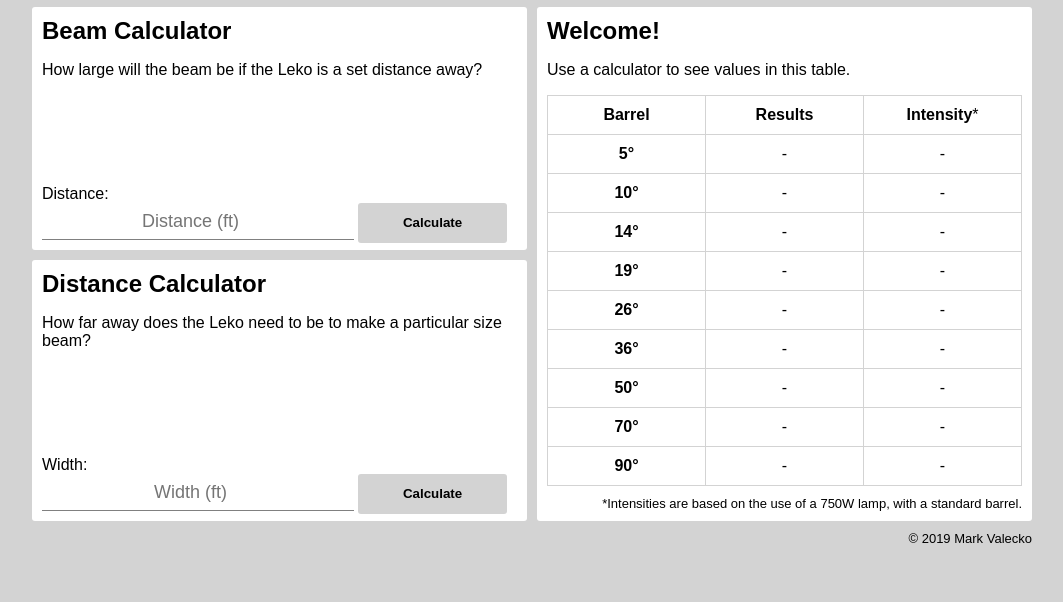
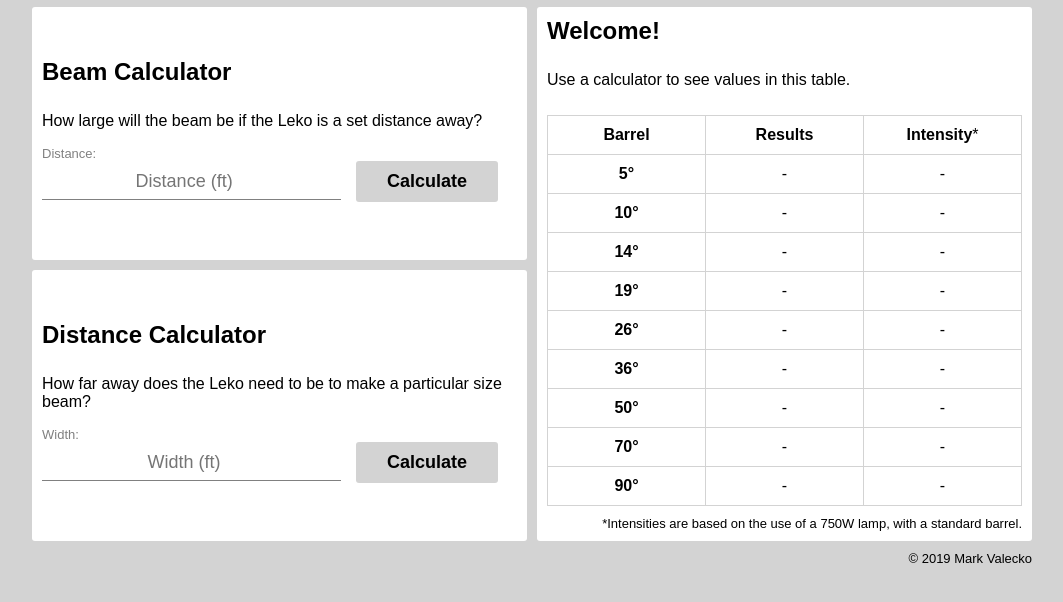
Before and after one commit to valeckom/lightingSite, a plain HTML site: page index.html in a window 1280 px wide. Shown: the part 50-652 px from the top of the page, without its empty margins (108-1171 px from the left). Drawn offline with Linux system fonts and the light colour scheme.

Commit message:
flex boxes

```diff
--- a/src/style.css
+++ b/src/style.css
@@ -21,6 +21,11 @@
 .gridChart {
     grid-column: 1 / 3;
     grid-row: auto;
+}
+
+label {
+    color: grey;
+    font-size: small;
 }
 
 header, footer {
@@ -94,9 +99,9 @@ input:focus {
 
 button {
     font-weight: bold;
-    height: 3em;
+    font-size: large;
     width: 100%;
-    padding: 0;
+    padding: 10px;
     background-color: lightgrey;
     border: none;
     border-radius: 3px;
@@ -114,7 +119,22 @@ form {
     width: 100%;
 }
 
-@media only screen and (min-width: 600px){
+@media only screen and (min-width: 400px) {
+    label {
+        display: block;
+    }
+
+    input {
+        width: 65%;
+        margin-right: 10px;
+    }
+
+    button {
+        width: 30%;
+    }
+}
+
+@media only screen and (min-width: 750px){
     .gridLeftTop {
         grid-column: 1 / 2;
         position: relative;
@@ -130,22 +150,15 @@ form {
         grid-row: 1 / 3;
     }
 
-    label {
-        display: block;
-    }
-
-    form {
-        position: absolute;
-        bottom: 0;
-        margin: 0;
-    }
-
     input {
         width: 63%;
     }
 
-    button {
-        width: 30%;
+    section {
+        display: flex;
+        flex-direction: column;
+        flex-wrap: nowrap;
+        justify-content: center;
     }
 }
 
```
